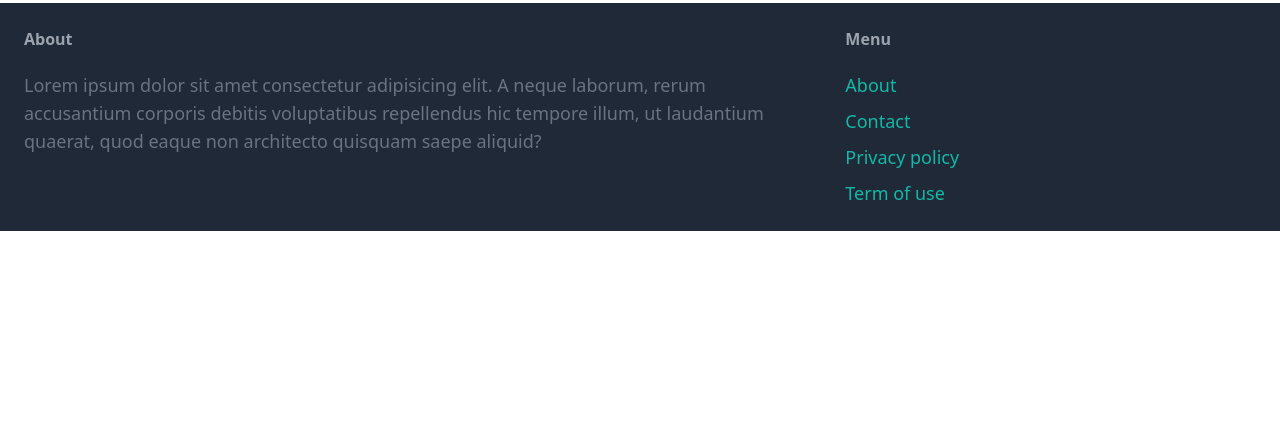
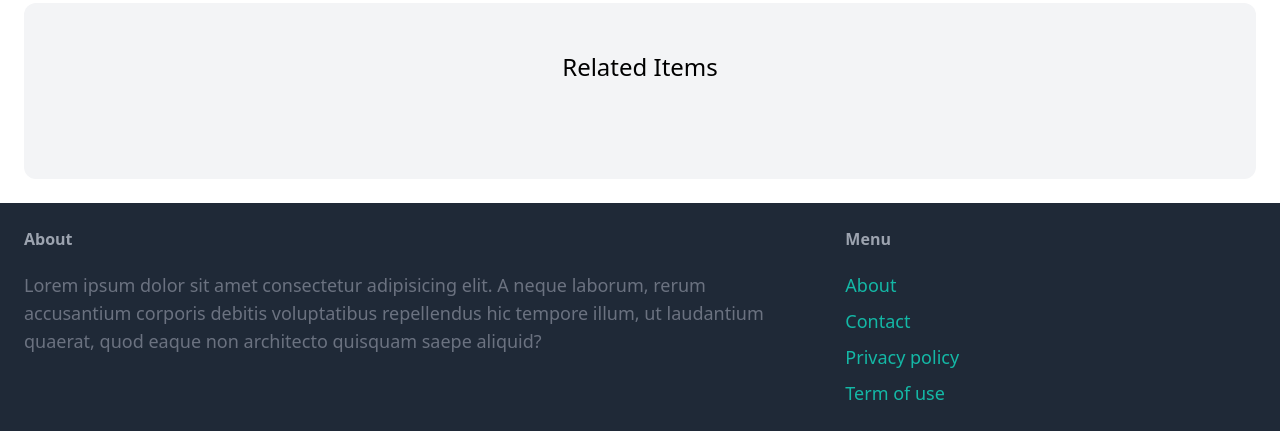
Before and after one commit to Frank-1998/learn_django, a Django app: page /items/2/ in a window 1280 px wide. Shown: the part 422-853 px from the top of the page. Before the commit the page ends 653 px from the top, so only its background shows below. Run offline with Django 4.2, Linux system fonts and the light colour scheme; data comes from the database, SQL or seed files in the repository; both versions use the stored data as it was after the commit; some libraries are stand-ins or nearby versions.

Commit message:
add related items in the detail page

```diff
--- a/puddle/item/templates/item/detail.html
+++ b/puddle/item/templates/item/detail.html
@@ -24,5 +24,26 @@
         <a href="#" class="inline-block mt-6 px-6 py-3 text-lg font-semibold bg-teal-500 text-white hover:bg-teal-700 rounded-xl">Contact seller</a>
     </div>
 </div>
+<div class="mt-6 px-6 py-12 bg-gray-100 rounded-xl">
+        <h2 class="mb-12 text-2xl text-center">Related Items</h2>
+
+        <div class="grid grid-cols-3 gap-3">
+            {% for item in related_items %}
+                <div>
+                    <a href="{% url 'item:detail' item.id %}">
+                        <div>
+                            <img src="{{ item.image.url }}" class="rounded-t-xl">
+                        </div>
+
+                        <div class="p-6 bg-white rounded-b-xl">
+                            <h2 class="text-2xl">{{ item.name }}</h2>
+                            <p class="text-gray-500">Price: {{ item.price }}</p>
+                        </div>
+
+                    </a>
+                </div>
+            {% endfor %}
+        </div>
+</div>
 
 {% endblock %}
--- a/puddle/item/views.py
+++ b/puddle/item/views.py
@@ -3,6 +3,8 @@
 # Create your views here.
 def detail(request, pk):
     item = get_object_or_404(Item, pk=pk)
+    related_item = Item.objects.filter(category=item.category, is_sold=False).exclude(pk=pk)[0:3]
     return render(request, 'item/detail.html', {
-        'item': item
+        'item': item,
+        'related_items': related_item
     })
```
Also changed, not shown: puddle/db.sqlite3.
